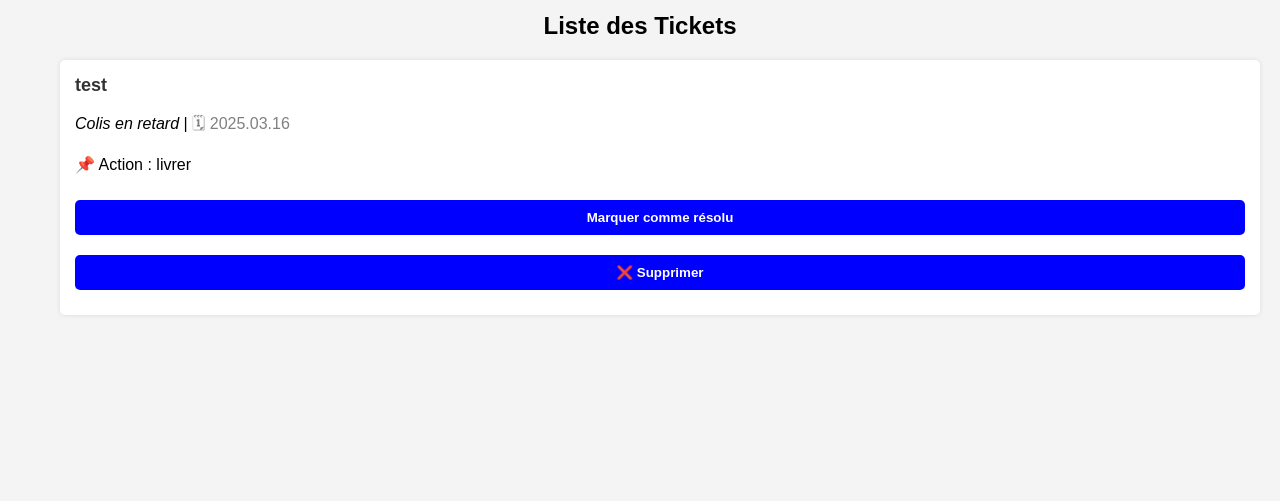
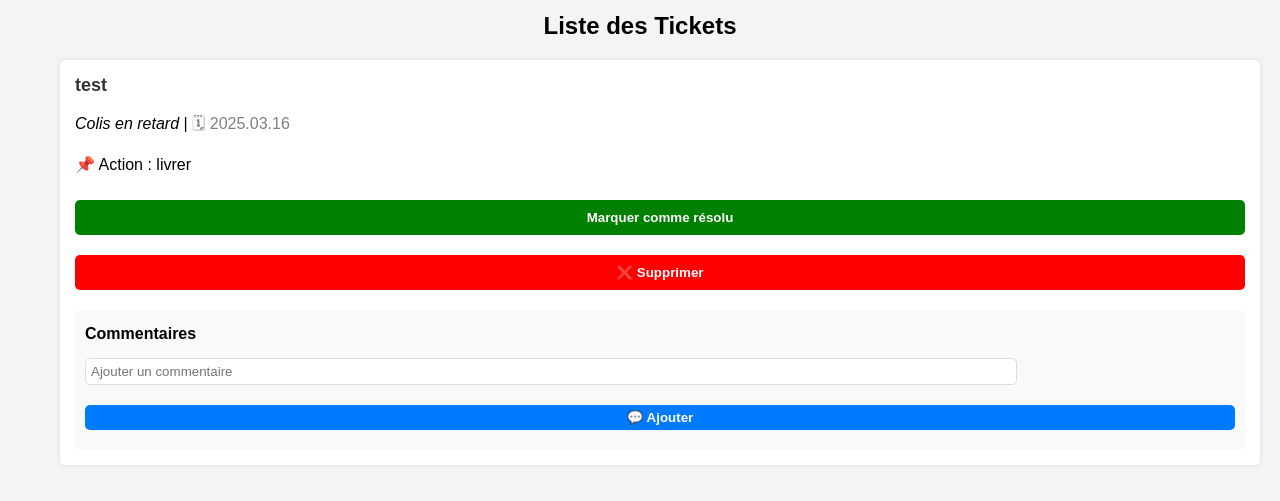
Before and after one commit to Pralman/gestion-tickets, a Flask app: page / in a window 1280 px wide. Shown: the part 336-837 px from the top of the page. Before the commit the page ends 626 px from the top, so only its background shows below. Run offline with Flask 3, Linux system fonts and the light colour scheme.

Commit message:
Correction de l'affichage des boutons et des commentaires

```diff
--- a/templates/index.html
+++ b/templates/index.html
@@ -39,12 +39,25 @@ async function fetchTickets() {
             <strong>${ticket.name}</strong>
             <p><em>${ticket.status}</em> | <span style="color:gray;">🗓 ${ticket.created_at}</span></p>
             <p>📌 Action : ${ticket.action}</p>
-            <button onclick="resolveTicket(${ticket.id})">
+            <button style="background: green; color: white;" onclick="resolveTicket(${ticket.id})">
                 ${ticket.resolved ? "✅ Résolu" : "Marquer comme résolu"}
             </button>
-            <button onclick="deleteTicket(${ticket.id})">
+            <button style="background: red; color: white;" onclick="deleteTicket(${ticket.id})">
                 ❌ Supprimer
             </button>
+            <div class="comments">
+                <h4>Commentaires</h4>
+                <div id="comments-${ticket.id}">
+                    ${(ticket.comments || []).map((c, index) => `
+                        <div class="comment-container">
+                            <span class="comment-text">📝 ${c.text} <span style="color:gray;">(${c.date})</span></span>
+                            <span class="comment-delete" onclick="deleteComment(${ticket.id}, ${index})">&times;</span>
+                        </div>
+                    `).join('')}
+                </div>
+                <input type="text" id="comment-input-${ticket.id}" placeholder="Ajouter un commentaire">
+                <button onclick="addComment(${ticket.id})">💬 Ajouter</button>
+            </div>
         `;
         list.appendChild(li);
     });
@@ -80,23 +93,36 @@ async function createTicket() {
     }
 }
 
-// Assurer que createTicket est bien défini globalement
-window.createTicket = createTicket;
-
 document.getElementById("createTicketButton").addEventListener("click", createTicket);
 
-async function resolveTicket(id) {
-    await fetch(`/tickets/${id}`, { method: "PUT" });
+async function addComment(ticketId) {
+    const commentInput = document.getElementById(`comment-input-${ticketId}`);
+    const commentText = commentInput.value.trim();
+
+    if (!commentText) return alert("Le commentaire ne peut pas être vide.");
+
+    const response = await fetch(`/tickets/${ticketId}/comment`, {
+        method: "POST",
+        headers: { "Content-Type": "application/json" },
+        body: JSON.stringify({ comment: commentText })
+    });
+
+    if (!response.ok) {
+        alert("Erreur lors de l'ajout du commentaire.");
+        return;
+    }
+
+    commentInput.value = "";
     fetchTickets();
 }
 
-async function deleteTicket(id) {
-    if (!confirm("Voulez-vous vraiment supprimer ce ticket ?")) return;
+async function deleteComment(ticketId, commentIndex) {
+    if (!confirm("Voulez-vous vraiment supprimer ce commentaire ?")) return;
 
-    const response = await fetch(`/tickets/${id}`, { method: "DELETE" });
+    const response = await fetch(`/tickets/${ticketId}/comment/${commentIndex}`, { method: "DELETE" });
 
     if (!response.ok) {
-        alert("Erreur lors de la suppression du ticket !");
+        alert("Erreur lors de la suppression du commentaire.");
         return;
     }
 
```
